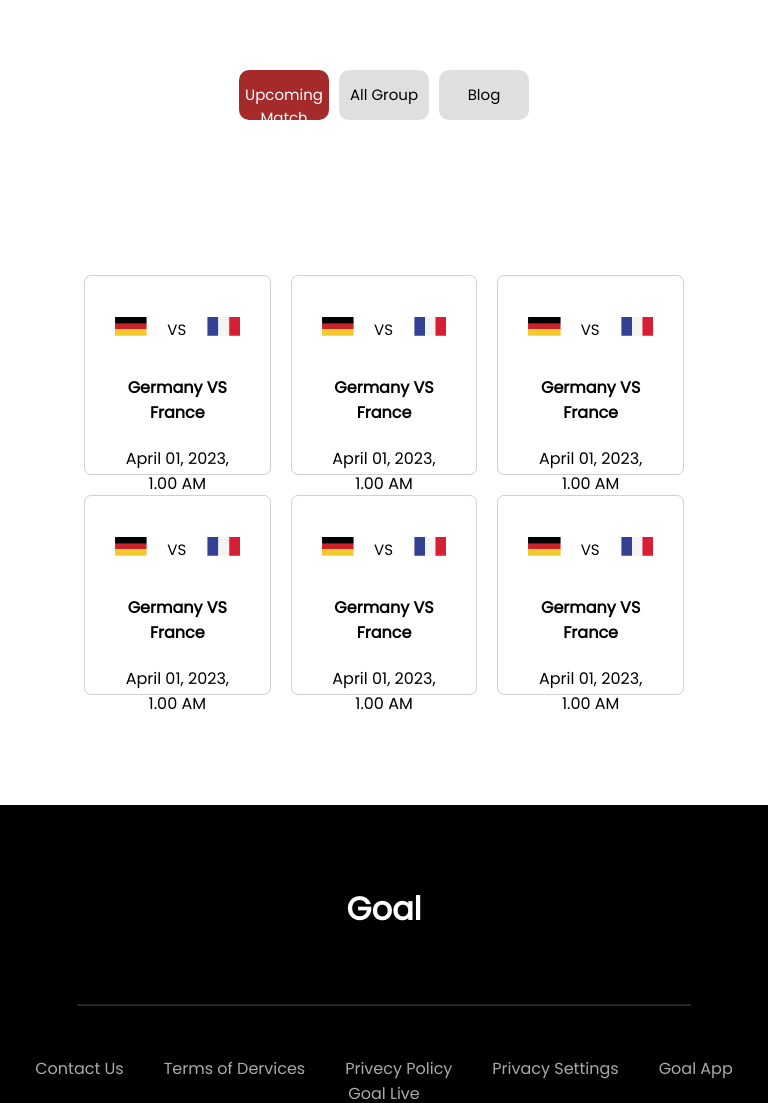
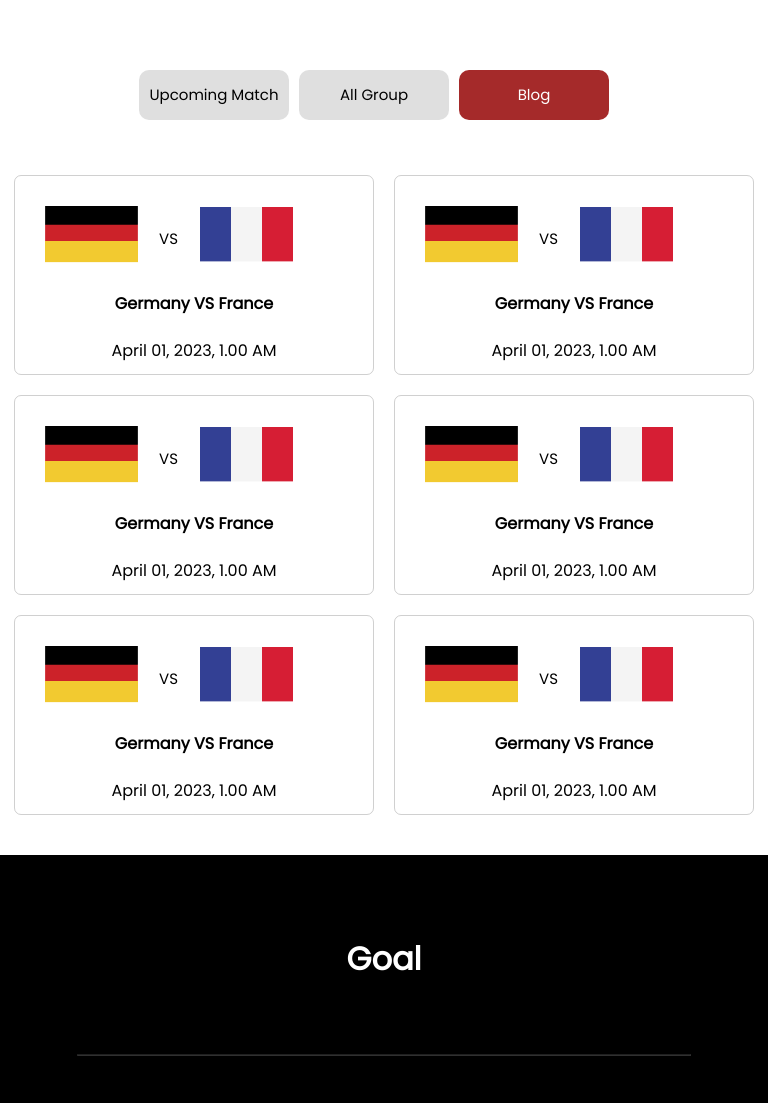
Before and after one commit to asifsikder23/Copa-America-2022, a plain HTML site: page upcoming-match.html in a window 768 px wide. Shown: the part 448-1551 px from the top of the page. Drawn offline with Linux system fonts and the light colour scheme.

Commit message:
responsive

```diff
--- a/styles/matchstyle.css
+++ b/styles/matchstyle.css
@@ -74,10 +74,10 @@ font-weight: bold;
   margin-top: 100px;
   display: flex;
   justify-content: center;
-    padding: 10px 150px;
+  padding: 10px 130px;
 }
 .artical-button {
-    width: 300px;
+  width: 500px;
   height: 215px;
   background: black;
   text-align: center;
@@ -102,7 +102,7 @@ font-weight: bold;
   transition: 0.3s;
 }
 /* default select button */
-  .artical-button a.upcoming-match-btn {
+.artical-button a.active-button {
   background: brown;
   color: white;
 }
@@ -112,7 +112,6 @@ font-weight: bold;
     grid-template-columns: repeat(3, 1fr);
     column-gap: 20px;
     row-gap: 20px;
-
 }
 .match-details {
     border: 1px solid #74747456;
@@ -147,7 +146,7 @@ font-weight: bold;
 
   /* footer Section  */
   .footer-section {
-    margin-top: 100px;
+    margin-top: 30px;
     text-align: center;
     background: #000000;
     color: #ffffff;
@@ -177,7 +176,7 @@ font-weight: bold;
     color: rgb(179, 127, 228);
   }
   .footer-social-icon {
-    padding-bottom: 30px;
+    padding-bottom: 25px;
   }
   .footer-social-icon a {
     margin: 0 10px;
--- a/styles/style.css
+++ b/styles/style.css
@@ -170,10 +170,9 @@ body{
     transition: 0.3s;
   }
 
-
   /* footer Section  */
   .footer-section {
-    margin-top: 100px;
+    margin-top: 30px;
     text-align: center;
     background: #000000;
     color: #ffffff;
--- a/styles/tabletview.css
+++ b/styles/tabletview.css
@@ -67,4 +67,19 @@
         text-align: center;
         display: flex;
       }
+      #blog-for-responsive{
+        display: none;
+      }
+      .match-schedule {
+        display: grid;
+        grid-template-columns: repeat(2, 1fr);
+        grid-gap: 20px;
+        margin: -100px 30px 0 30px;
+    }
+    .match-details {
+        padding: 30px;
+        border-radius: 7px;
+        height: 200px;
+    }
+
 }
```
Also changed, not shown: index.html (+2 -2 lines). Lines whose indentation alone changed are shown as unchanged.
